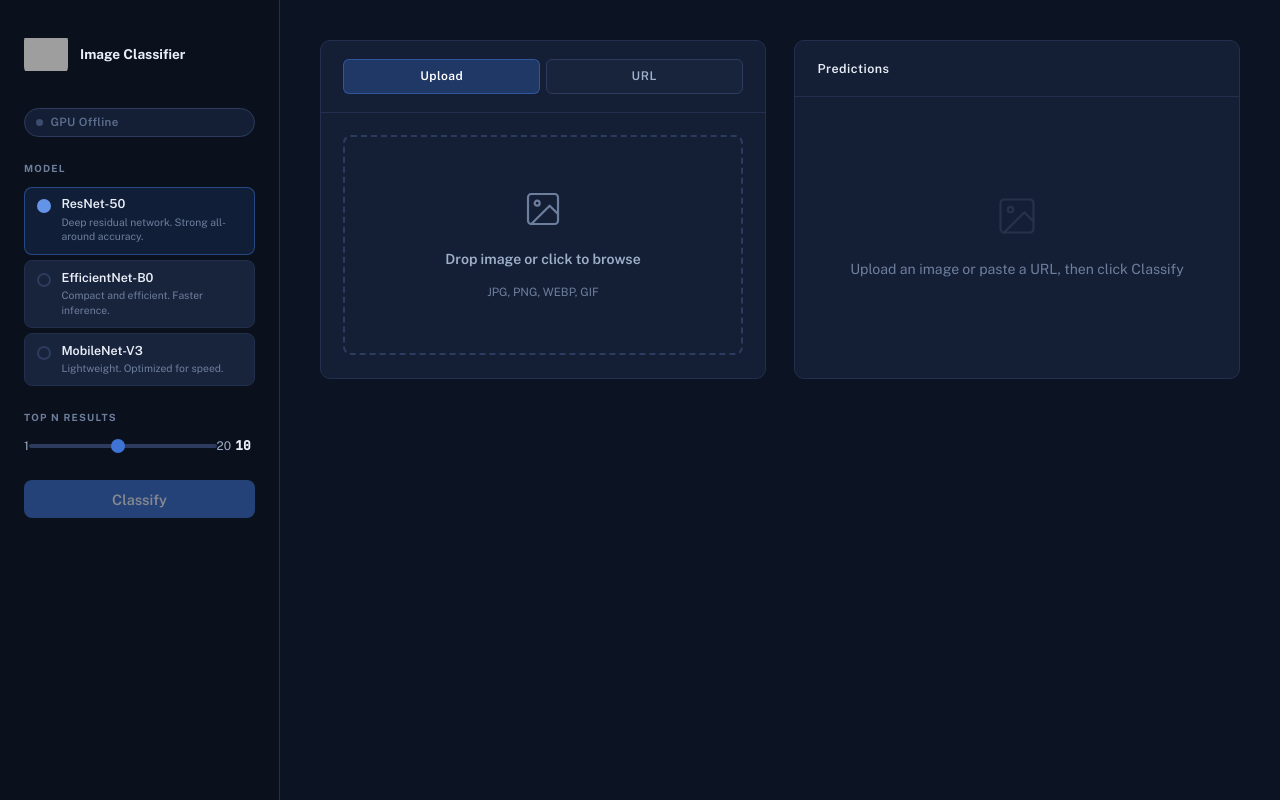
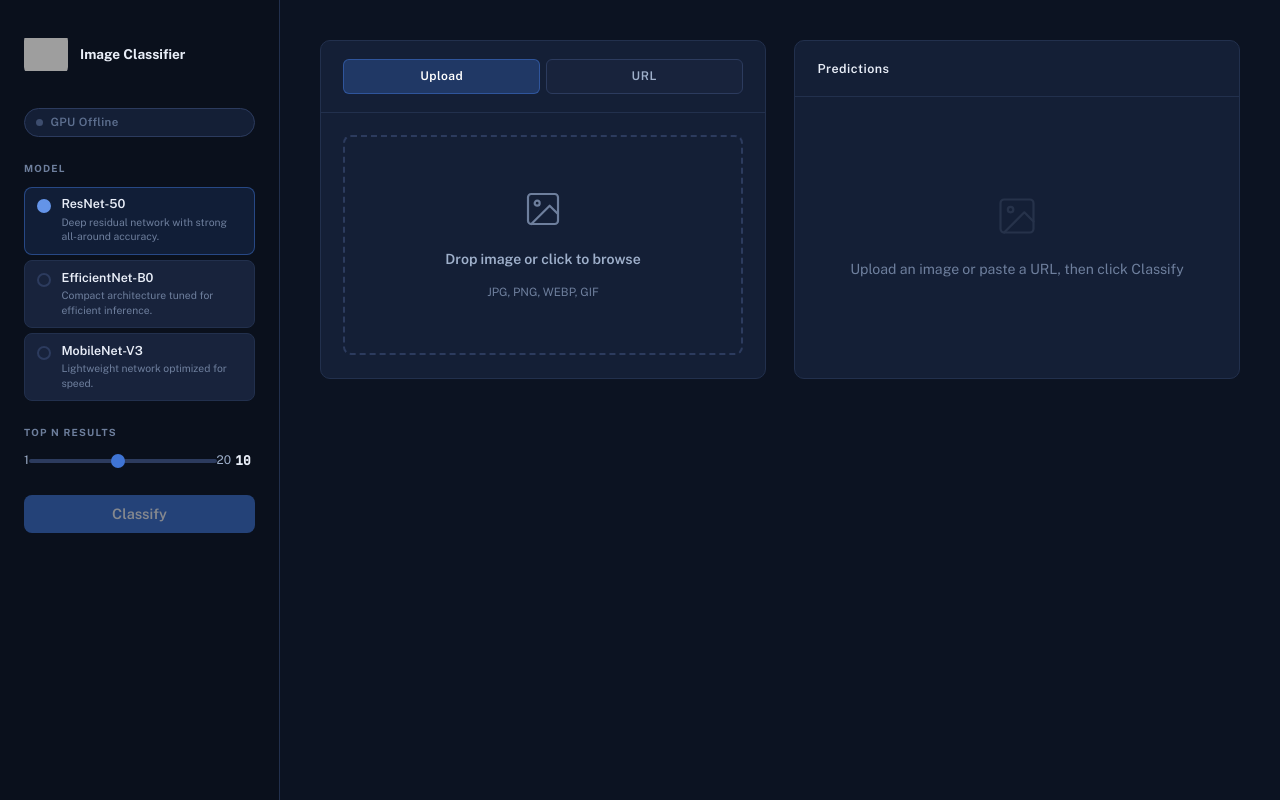
Before and after one commit to SPB-AI-Data-Science-Club/image-classifier, a Flask app: page / in a window 1280 px wide. Run offline with Flask 3, Linux system fonts and the light colour scheme; grey boxes are pictures that could not be loaded.

Commit message:
Copy cleanup: neutral phrasing and grammar fixes
Co-Authored-By: Claude Fable 5 <noreply@anthropic.com>

```diff
--- a/templates/index.html
+++ b/templates/index.html
@@ -121,21 +121,21 @@
           <div class="model-dot"></div>
           <div>
             <div class="model-label">ResNet-50</div>
-            <div class="model-desc">Deep residual network. Strong all-around accuracy.</div>
+            <div class="model-desc">Deep residual network with strong all-around accuracy.</div>
           </div>
         </div>
         <div class="model-opt" data-model="efficientnet" onclick="selectModel(this)">
           <div class="model-dot"></div>
           <div>
             <div class="model-label">EfficientNet-B0</div>
-            <div class="model-desc">Compact and efficient. Faster inference.</div>
+            <div class="model-desc">Compact architecture tuned for efficient inference.</div>
           </div>
         </div>
         <div class="model-opt" data-model="mobilenet" onclick="selectModel(this)">
           <div class="model-dot"></div>
           <div>
             <div class="model-label">MobileNet-V3</div>
-            <div class="model-desc">Lightweight. Optimized for speed.</div>
+            <div class="model-desc">Lightweight network optimized for speed.</div>
           </div>
         </div>
       </div>
@@ -208,7 +208,7 @@
     <!-- CPU fallback notice -->
     <div id="cpuBanner" style="display:none;grid-column:1/-1;background:rgba(251,191,36,.06);border:1px solid rgba(251,191,36,.2);border-radius:var(--radius);padding:.85rem 1.2rem;display:none;align-items:center;gap:.6rem">
       <svg width="14" height="14" viewBox="0 0 24 24" fill="none" stroke="#fbbf24" stroke-width="2" stroke-linecap="round"><circle cx="12" cy="12" r="10"/><line x1="12" y1="8" x2="12" y2="12"/><line x1="12" y1="16" x2="12.01" y2="16"/></svg>
-      <div style="font-size:.76rem;color:#b4c1d8">GPU offline. Running on CPU (slower). Results may take 5-15 seconds.</div>
+      <div style="font-size:.76rem;color:#b4c1d8">The GPU is offline, so inference is running on CPU and may take 5 to 15 seconds.</div>
     </div>
 
     <!-- Results panel -->
```
